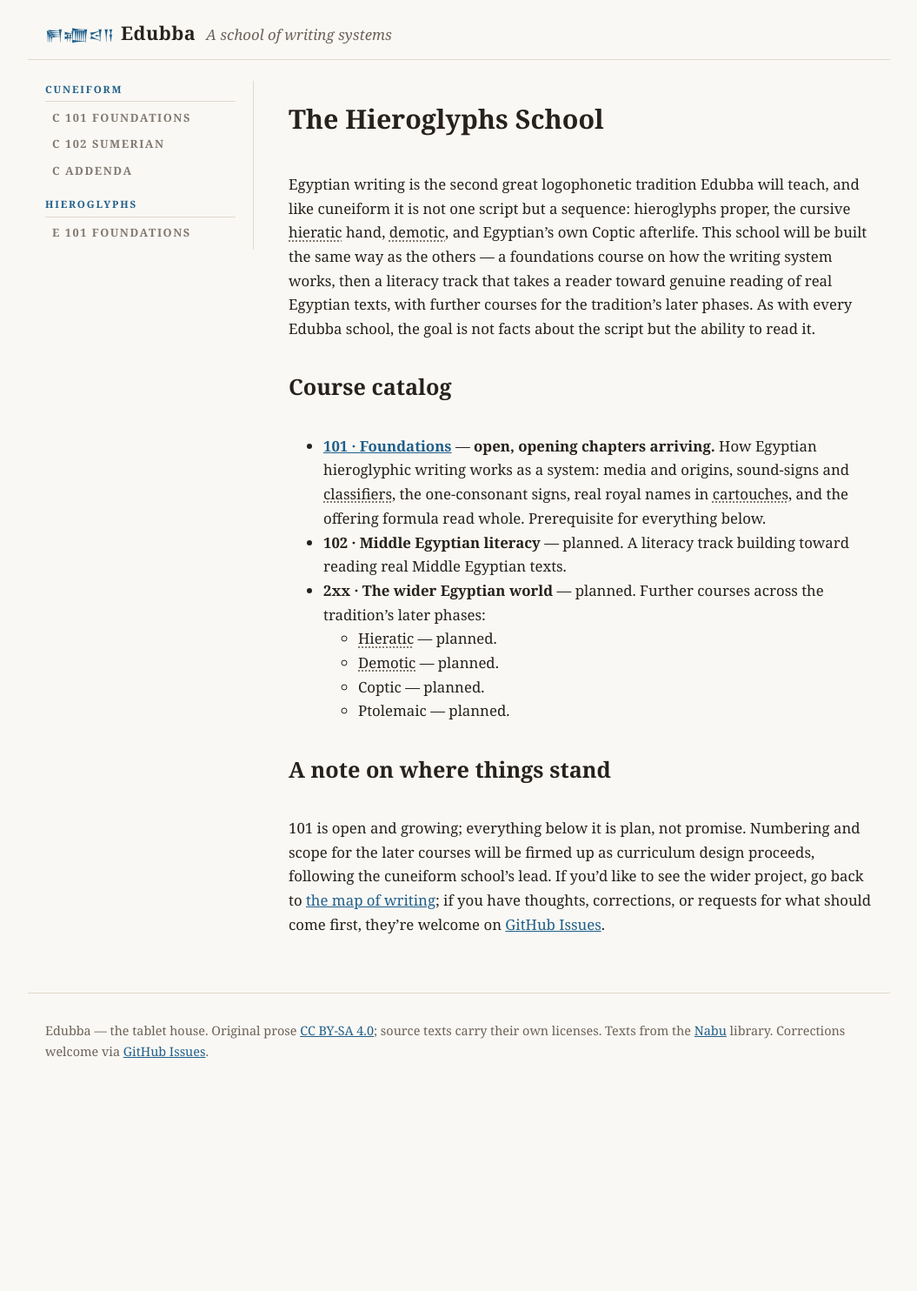
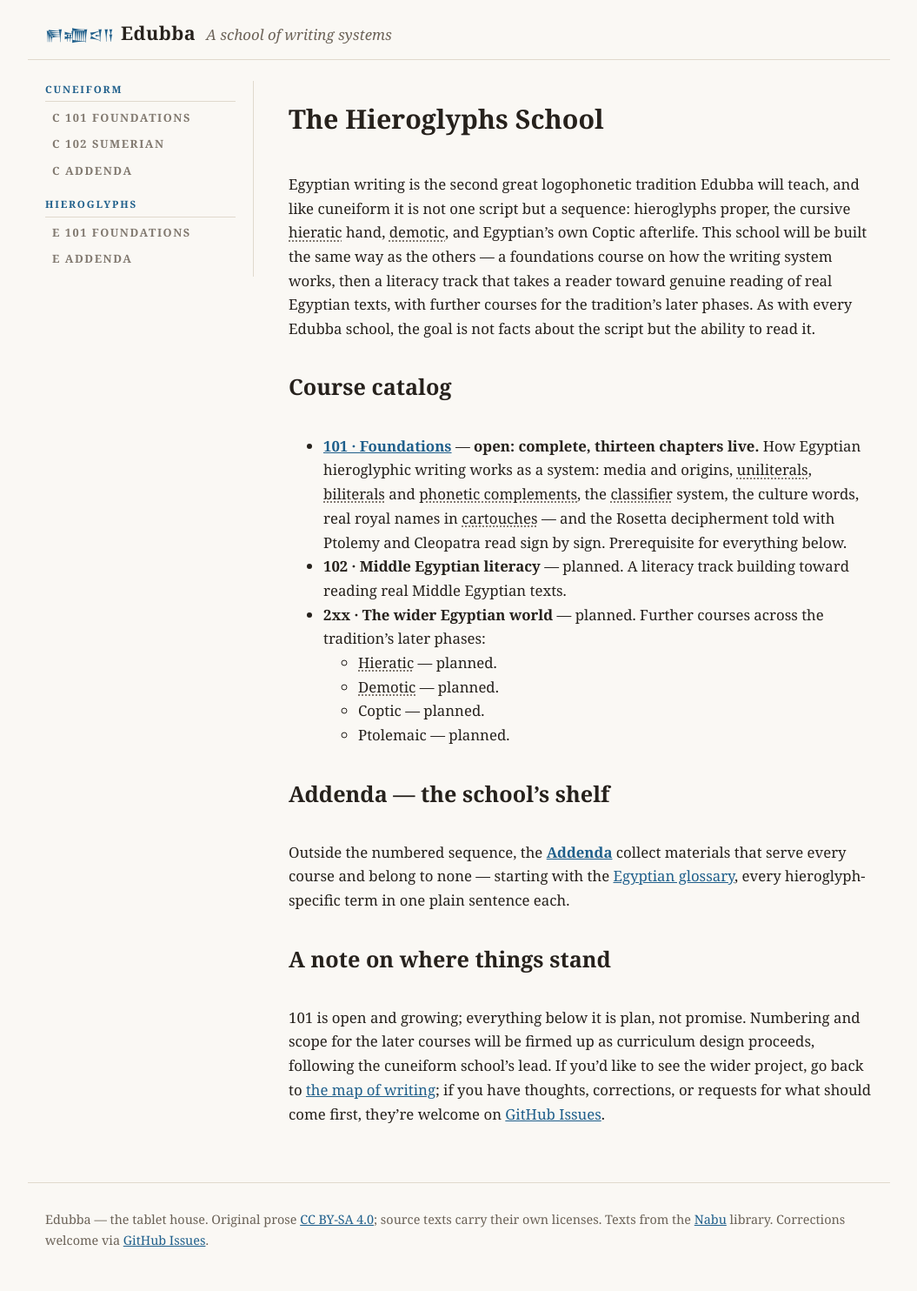
Before and after one commit to arvicco/nabu-edubba, a Jekyll site: the page built from site/hieroglyphs/index.md, in a window 1280 px wide. Shown: the whole page at 87% size, without its empty margins (112-1167 px from the left). Built offline with Jekyll 4.4.1, drawn with Linux system fonts in a browser that asks for light colours; before the commit the page ends 1267 px from its top, so only the background shows below that.

Commit message:
feat: E Addenda — Egyptian glossary split from /terms/ (M7-13)
Hieroglyphs school gains its Addenda shelf; 17 terms used only by
Egyptian pages (classified by grep over site content) are tagged
school: hieroglyphs in terms.yml (additive field) and render at
/hieroglyphs/addenda/terms/, anchored under E Addenda in the
sidebar; /terms/ keeps shared + cuneiform terms, both pages
cross-link. Term linker learns multi-glossary routing: glossary
pages declare terms_school, each bubble links to its term's home
page (tests cover routing and the String fallback). C102 ch17
'emphatic prefix' becomes 'affirmative prefix' — Foxvog's term,
and it no longer wears the Egyptian phonetics bubble. Stale
hieroglyphs catalog line fixed in passing.

Co-Authored-By: Claude Fable 5 <noreply@anthropic.com>

```diff
--- a/site/_plugins/term_links.rb
+++ b/site/_plugins/term_links.rb
@@ -11,12 +11,15 @@ Jekyll::Hooks.register [:pages, :documents], :post_render do |page|
   next unless page.output_ext == ".html"
 
   site = page.site
-  terms_page = site.pages.find { |p| p.data["terms_page"] }
-  next unless terms_page
-  next if page == terms_page # the glossary defines; it does not bubble
+  terms_pages = site.pages.select { |p| p.data["terms_page"] }
+  next if terms_pages.empty?
+  next if terms_pages.include?(page) # a glossary defines; it does not bubble
 
+  # Each glossary page may scope itself with `terms_school`; the page
+  # without one is the general glossary and the fallback target.
+  urls = terms_pages.each_with_object({}) { |p, h| h[p.data["terms_school"]] = p.url }
   terms = Array(site.data.dig("terms", "terms"))
   page.output = Edubba::TermLinker.transform(
-    page.output, terms, terms_page.url, site.baseurl.to_s
+    page.output, terms, urls, site.baseurl.to_s
   )
 end
--- a/site/hieroglyphs/index.md
+++ b/site/hieroglyphs/index.md
@@ -22,11 +22,12 @@ school, the goal is not facts about the script but the ability to read it.
 ## Course catalog
 
 - **[101 · Foundations]({{ '/hieroglyphs/101/' | relative_url }})** —
-  **open, opening chapters arriving.** How Egyptian hieroglyphic
-  writing works as a system: media and origins, sound-signs and
-  classifiers, the one-consonant signs, real royal names in
-  cartouches, and the offering formula read whole. Prerequisite for
-  everything below.
+  **open: complete, thirteen chapters live.** How Egyptian hieroglyphic
+  writing works as a system: media and origins, uniliterals,
+  biliterals and phonetic complements, the classifier system, the
+  culture words, real royal names in cartouches — and the Rosetta
+  decipherment told with Ptolemy and Cleopatra read sign by sign.
+  Prerequisite for everything below.
 - **102 · Middle Egyptian literacy** — planned. A literacy track building
   toward reading real Middle Egyptian texts.
 - **2xx · The wider Egyptian world** — planned. Further courses across the
@@ -35,6 +36,15 @@ school, the goal is not facts about the script but the ability to read it.
   - Demotic — planned.
   - Coptic — planned.
   - Ptolemaic — planned.
+
+## Addenda — the school's shelf
+
+Outside the numbered sequence, the
+**[Addenda]({{ '/hieroglyphs/addenda/' | relative_url }})** collect
+materials that serve every course and belong to none — starting
+with the
+[Egyptian glossary]({{ '/hieroglyphs/addenda/terms/' | relative_url }}),
+every hieroglyph-specific term in one plain sentence each.
 
 ## A note on where things stand
 
```
Also changed, not shown: docs/BACKLOG.md (+13 -0 lines), docs/WORKLOG.md (+23 -0 lines), script/term_linker.rb (+10 -2 lines), site/_data/terms.yml (+17 -0 lines), site/cuneiform/102/17-the-day-destinies-were-decreed.md (+3 -3 lines), site/hieroglyphs/addenda/index.md (added, +35 -0 lines), site/hieroglyphs/addenda/terms.md (added, +37 -0 lines), site/terms/index.md (+5 -1 lines), test/term_linker_test.rb (+16 -0 lines).
